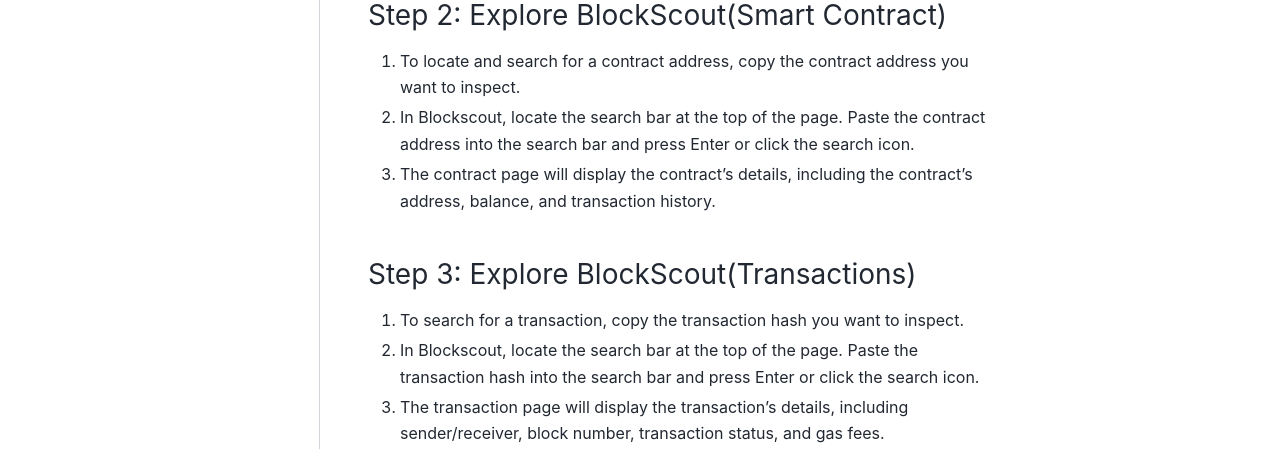
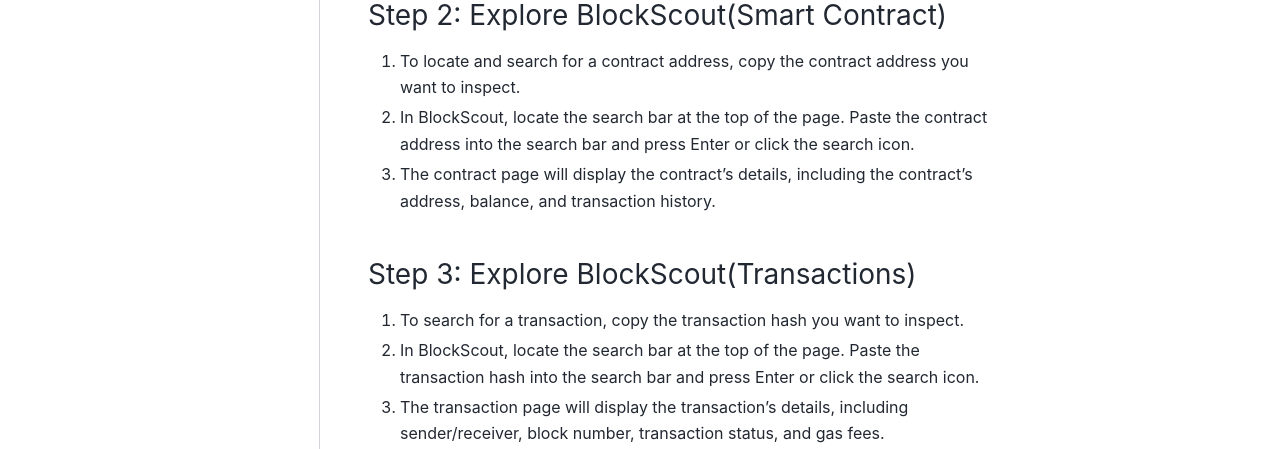
Before and after one commit to potoshk/potos-docs, a Sphinx documentation site: the page built from docs/dev_guide/blockscout_guide.md, in a window 1280 px wide and 1394 px high. Shown: the part 769-1218 px from the top of the window. Built offline with Sphinx 7.4.7 and the PyData theme 0.15.4, drawn with Linux system fonts in a browser that asks for light colours; pages that are not in the unit, such as notebooks, are missing from menus.

Commit message:
Fix doc format
Signed-off-by: Yu Wu <yolandawu131@gmail.com>

```diff
--- a/docs/dev_guide/blockscout_guide.md
+++ b/docs/dev_guide/blockscout_guide.md
@@ -14,10 +14,10 @@
 
 ### Step 2: Explore BlockScout(Smart Contract)
 1. To locate and search for a contract address, copy the contract address you want to inspect.
-2. In Blockscout, locate the search bar at the top of the page. Paste the contract address into the search bar and press Enter or click the search icon.
+2. In BlockScout, locate the search bar at the top of the page. Paste the contract address into the search bar and press Enter or click the search icon.
 3. The contract page will display the contract's details, including the contract's address, balance, and transaction history.
 
 ### Step 3: Explore BlockScout(Transactions)
 1. To search for a transaction, copy the transaction hash you want to inspect.
-2. In Blockscout, locate the search bar at the top of the page. Paste the transaction hash into the search bar and press Enter or click the search icon.
+2. In BlockScout, locate the search bar at the top of the page. Paste the transaction hash into the search bar and press Enter or click the search icon.
 3. The transaction page will display the transaction's details, including sender/receiver, block number, transaction status, and gas fees.
```
Also changed, not shown: docs/dev_guide/quickstart_metamask.md (+1 -0 lines), docs/dev_guide/imgs/metamask_app_home.png, docs/dev_guide/imgs/metamask_app_switch_testnet.png.
